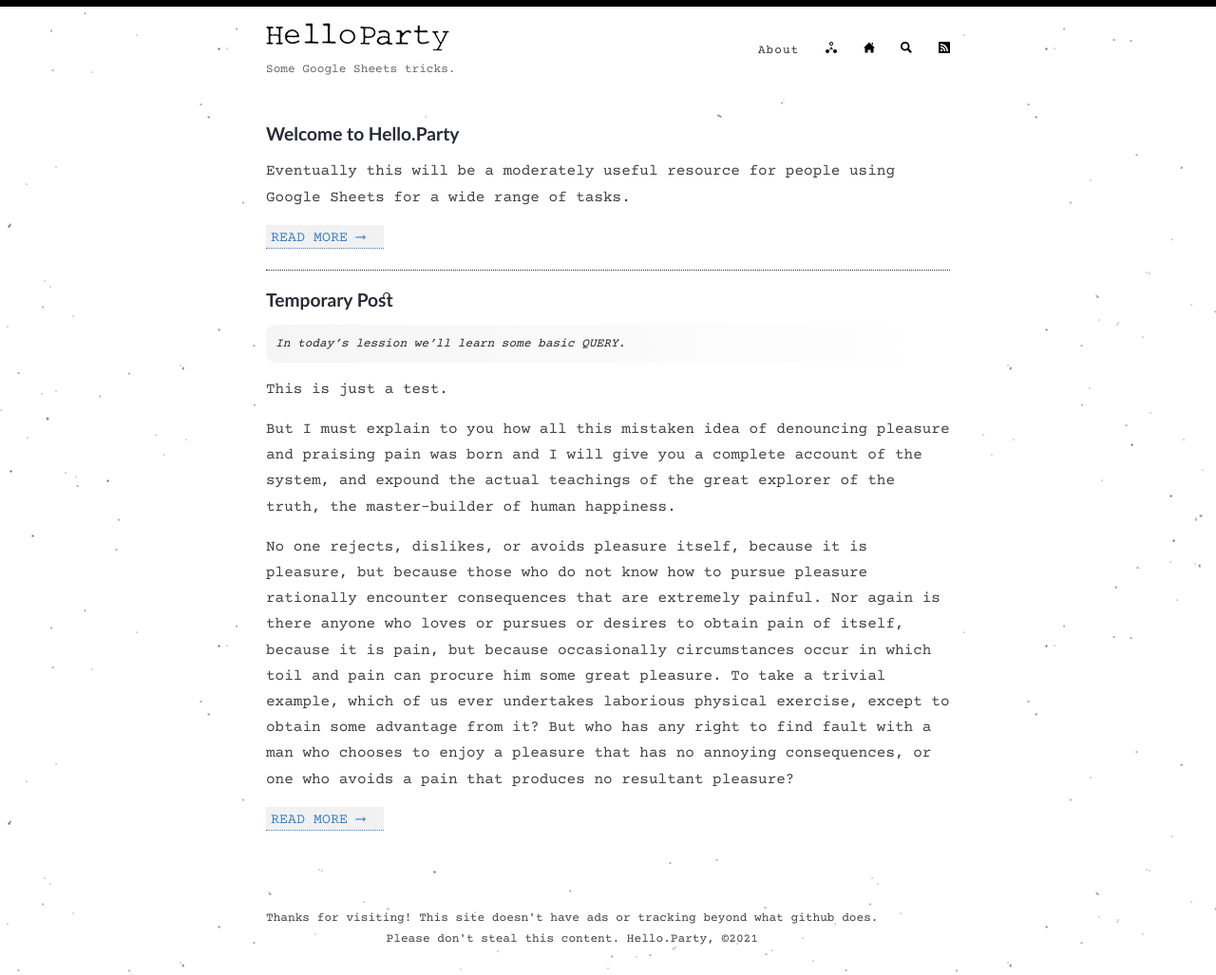
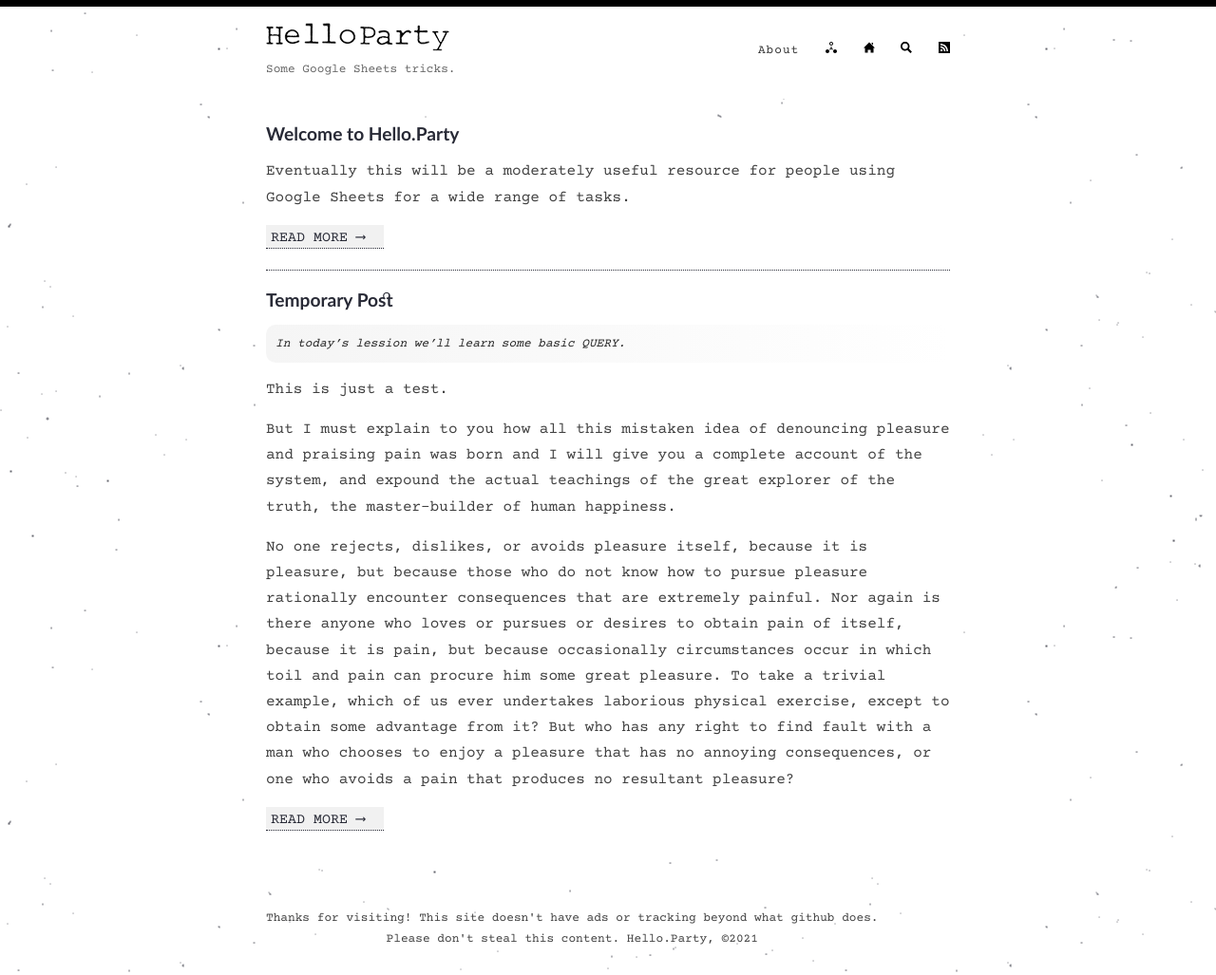
Before and after one commit to hello-party/hello-party-old.github.io, a Jekyll site: the page built from index.html, in a window 1280 px wide. Shown: the whole page at 95% size. Built offline with Jekyll 4.4.1, drawn with Linux system fonts in a browser that asks for light colours; the list of posts is cut into pages by our own code.

Commit message:
Update style.scss

```diff
--- a/assets/style.scss
+++ b/assets/style.scss
@@ -441,7 +441,9 @@ nav {
 
   a.read-more {
      padding: 5px 20px 2px 5px;
-     background: #F1F1F1;}
+     background: #F1F1F1;
+     color: #282a36;
+     border-bottom: 1px dotted #282a36;}
 }
 
 a.read-more:hover {
```
